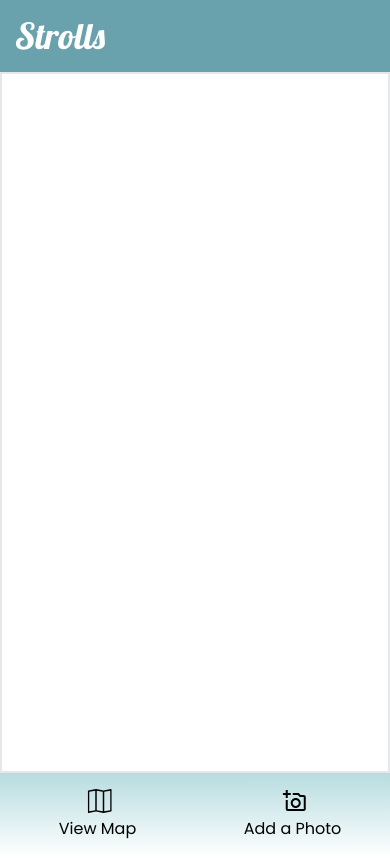
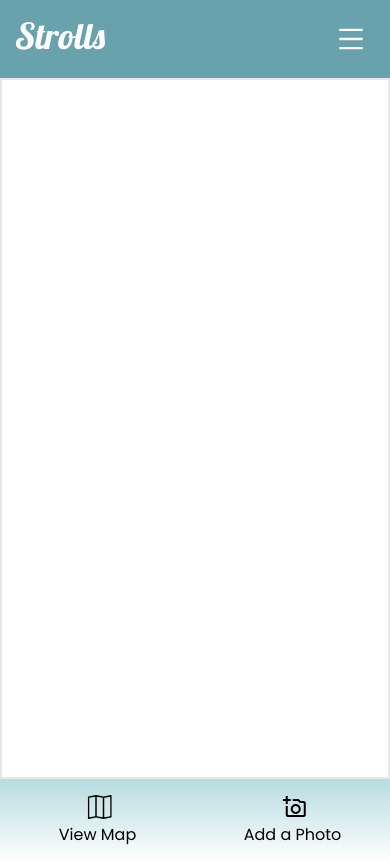
Before and after one commit to kalikokalikova/adventure, a React (Create React App) app in the folder adventure/: page /home in a window 390 px wide. Shown: the top 863 px of the page. Built offline with nearby package versions, Linux system fonts and the light colour scheme; no server answers.

Commit message:
added navbar drawer for mobile

```diff
--- a/adventure/src/components/NavBar.jsx
+++ b/adventure/src/components/NavBar.jsx
@@ -1,10 +1,16 @@
 import React from 'react'
+import { useState } from 'react'
 import {Link} from 'react-router-dom'
+import {AiOutlineMenu, AiOutlineClose} from 'react-icons/ai'
 
 function NavBar() {
+  const [nav, setNav] = useState(false);
+  const handleNav = () => {
+    setNav(!nav);
+  }
   return (
     <div>
-        <div className='flex justify-between w-[100%] bg-[#69a1ac] text-white'>
+        <div className=' flex justify-between w-[100%] bg-[#69a1ac] text-white'>
                 <Link to="/"><h1 className='w-[20%] font-lobster text-4xl p-4'>Strolls</h1></Link>
             <ul className='hidden md:flex justify-around items-center w-[60%] font-poppins '>
                 <li><Link to="/home">Home</Link></li>
@@ -16,8 +22,25 @@ function NavBar() {
                         <Link to="">Sign Up</Link>
                         </button>
                     </li>
+            </ul>
+            <div onClick={handleNav} className='block md:hidden p-6'>
+                {!nav ? <AiOutlineMenu size={30}/> : <AiOutlineClose size={30}/> }
+            </div>
+            <div className={!nav ?  'fixed left-[-100%]'  : 'fixed left-0 top-0 w-[60%] h-full bg-[white] text-black ease-in-out duration-500'}>
+            <Link to="/"><h1 className='w-[20%] font-lobster text-black text-4xl p-4'>Strolls</h1></Link>
+            <ul className='flex flex-col justify-start items-center w-[100%] font-poppins px-4'>
+                <li className='p-4 border-b-2 border-gray-200 w-[100%] hover:text-[#69a1ac] hover:scale-105 hover:duration-300 hover:ease-in-out'><Link to="/home">Home</Link></li>
+                <li className='p-4 border-b-2 border-gray-200 w-[100%] hover:text-[#69a1ac] hover:scale-105 hover:duration-300 hover:ease-in-out'><Link to="/about">About Us</Link></li>
+                <li className='p-4 border-b-2 border-gray-200 w-[100%] hover:text-[#69a1ac] hover:scale-105 hover:duration-300 hover:ease-in-out'><Link to="">Contact</Link></li>
+                <li className='p-4 border-b-2 border-gray-200 w-[100%] hover:text-[#69a1ac] hover:scale-105 hover:duration-300 hover:ease-in-out'><Link to="">Log In</Link></li>
+                <li className='p-4 w-[100%]'>
+                    <button className='bg-[#ffd25a] hover:bg-[#ffd35adc] hover:ease-in-out hover:duration-300 active:shadow-inner-md text-black w-[60%] px-[2rem] py-1 rounded-lg shadow-lg'>
+                        <Link to="">Sign Up</Link>
+                        </button>
+                    </li>
+            </ul>
 
-            </ul>
+            </div>
      </div>
     </div>
   )
```
